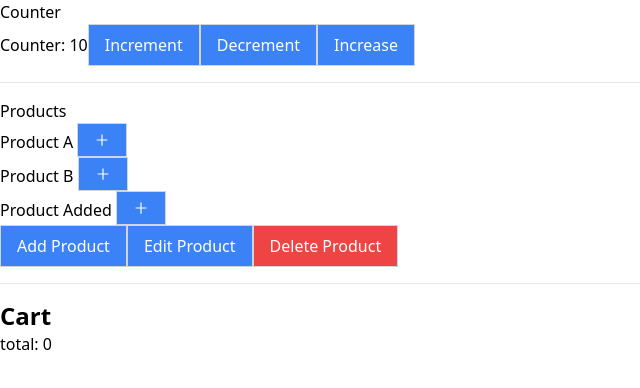
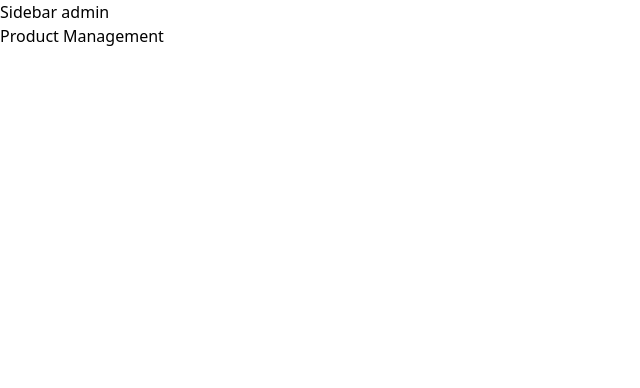
Before and after one commit to datlt2306/FPL-WEB209, a React (Vite) app: page /admin/product in a window 1280 px wide. Shown: the top 388 px of the page, without its empty margins (0-640 px from the left). Built offline with nearby package versions, Linux system fonts and the light colour scheme; data requests are answered from the project's data file.

Commit message:
Buổi 12: Router

```diff
--- a/package.json
+++ b/package.json
@@ -19,6 +19,7 @@
         "react-icons": "^4.10.1",
         "react-loading-skeleton": "^3.3.1",
         "react-redux": "^8.1.1",
+        "react-router-dom": "^6.14.2",
         "react-skeleton-loading": "^1.0.0",
         "redux": "^4.2.1",
         "redux-persist": "^6.0.0",
--- a/src/App.tsx
+++ b/src/App.tsx
@@ -1,19 +1,10 @@
-import Cart from "./components/Cart";
-import Counter from "./components/Counter";
-import ProductList from "./components/ProductList";
+import { RouterProvider } from "react-router-dom";
+import { router } from "./routes";
 
 const App = () => {
     return (
         <div>
-            <h2>Counter</h2>
-            <Counter />
-            <hr className="my-4" />
-            <h2>Products</h2>
-            <ProductList />
-
-            <hr className="my-4" />
-            <h2 className="font-bold text-2xl">Cart</h2>
-            <Cart />
+            <RouterProvider router={router} />
         </div>
     );
 };
--- /dev/null
+++ b/src/routes.tsx
@@ -0,0 +1,32 @@
+import { Navigate, createBrowserRouter, Outlet } from "react-router-dom";
+
+export const router = createBrowserRouter([
+    // Định nghĩa route cho website
+    {
+        path: "/",
+        element: (
+            <div>
+                Layout Website <Outlet />
+            </div>
+        ),
+        children: [
+            { index: true, element: <div>Home Page</div> },
+            { path: "about", element: <div>About Page</div> },
+        ],
+    },
+    // Định nghĩa route cho admin
+    {
+        path: "/admin",
+        element: (
+            <div>
+                Sidebar admin <Outlet />
+            </div>
+        ),
+        children: [
+            { index: true, element: <Navigate to="dashboard" /> },
+            { path: "dashboard", element: <div>Dashboard</div> },
+            { path: "product", element: <div>Product Management</div> },
+        ],
+    },
+    { path: "*", element: "Not Found Page" },
+]);
```
Also changed, not shown: 1 other file (tests, documents, lock files or other folders).
